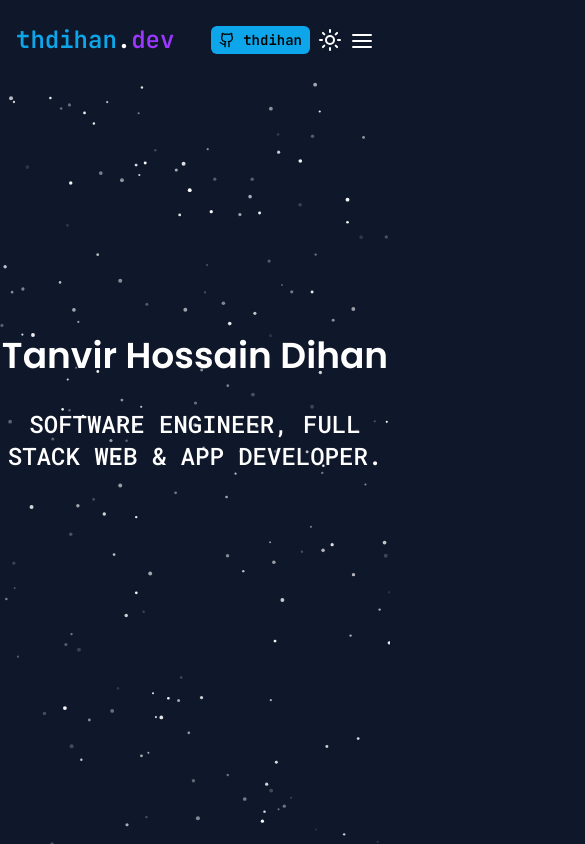
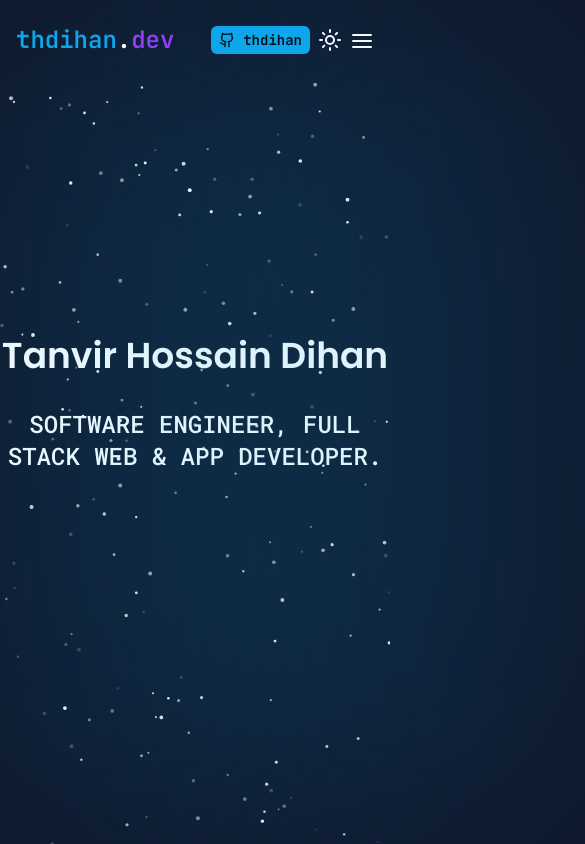
Before and after one commit to thdihan/thdihan-portfolio, a Next.js app: page / in a window 390 px wide. Shown: the whole page, 585 px wide, since content can reach past the window. Built offline with nearby package versions, Linux system fonts and the light colour scheme.

Commit message:
background design fix

```diff
--- a/src/app/layout.tsx
+++ b/src/app/layout.tsx
@@ -29,9 +29,9 @@ export default function RootLayout({
             <body
                 className={`${geistSans.variable} ${geistMono.variable} antialiased bg-primary `}
             >
-                {/* <div className="size-[400px] bg-secondary rounded-full blur-[120px] absolute top-[50%] -left-[15%] -translate-y-[50%] opacity-[0.1]"></div>
+                <div className="size-full md:size-[400px] bg-secondary rounded-full blur-[120px] absolute top-[50%] -left-[15%] -translate-y-[50%] opacity-[0.1]"></div>
 
-                <div className="size-[400px] bg-secondary rounded-full blur-[120px] absolute top-[50%] left-[50%] -translate-y-[50%] opacity-[0.1]"></div> */}
+                <div className="size-full md:size-[400px] bg-secondary rounded-full blur-[120px] absolute top-[50%] left-[50%] -translate-y-[50%] opacity-[0.1]"></div>
 
                 <Navbar />
 
```
